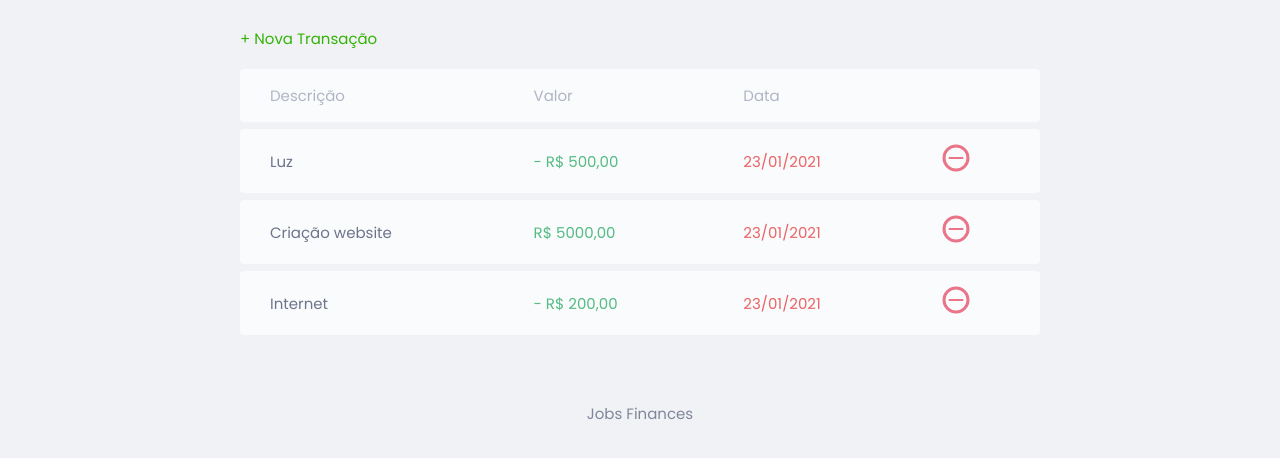
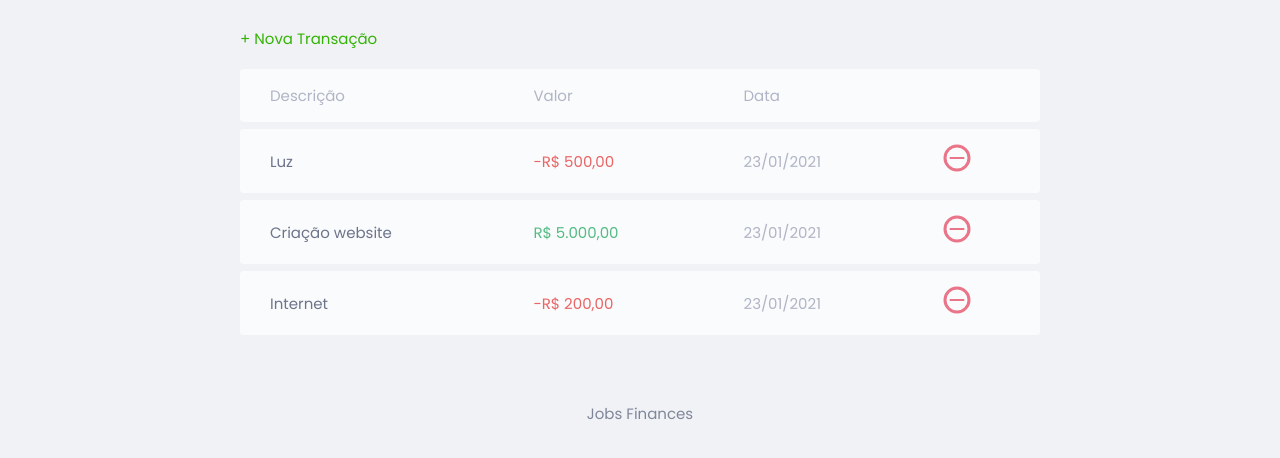
Before and after one commit to Zembrani/discover-1, a plain HTML site: page index.html in a window 1280 px wide. Shown: the part 230-688 px from the top of the page. Drawn offline with Linux system fonts and the light colour scheme.

Commit message:
Discover 1 - iniciando JS

```diff
--- a/index.html
+++ b/index.html
@@ -7,7 +7,9 @@
     <meta name="viewport" content="width=device-width, initial-scale=1.0">
     <title>Jobs Finances</title>
     <link rel="stylesheet" href="./style.css">
-    <link href="https://fonts.googleapis.com/css2?family=Poppins:ital,wght@0,100;0,400;0,700;1,100;1,400;1,700&display=swap" rel="stylesheet">
+    <link
+        href="https://fonts.googleapis.com/css2?family=Poppins:ital,wght@0,100;0,400;0,700;1,100;1,400;1,700&display=swap"
+        rel="stylesheet">
     <link rel="preconnect" href="https://fonts.gstatic.com">
 </head>
 
@@ -44,9 +46,7 @@
         <section id="transaction">
             <h2 class="sr-only">Transações</h2>
 
-            <a href="#"
-            onClick="Modal.open()"
-            class="button new">+ Nova Transação</a>
+            <a href="#" onClick="Modal.open()" class="button new">+ Nova Transação</a>
 
             <table id="data-table">
                 <thead>
@@ -57,31 +57,7 @@
                         <th></th>
                     </tr>
                 </thead>
-                <tbody>
-                    <tr>
-                        <td class="description">Luz</td>
-                        <td class="income">- R$ 500,00</td>
-                        <td class="date">23/01/2021</td>
-                        <td>
-                            <img src="./assets/minus.svg" alt="Imagem de remover dividendo">
-                        </td>
-                    </tr>
-                    <tr>
-                        <td class="description">Criação website</td>
-                        <td class="income">R$ 5000,00</td>
-                        <td class="date">23/01/2021</td>
-                        <td>
-                            <img src="./assets/minus.svg" alt="Imagem de remover dividendo">
-                        </td>
-                    </tr>
-                    <tr>
-                        <td class="description">Internet</td>
-                        <td class="income">- R$ 200,00</td>
-                        <td class="date">23/01/2021</td>
-                        <td>
-                            <img src="./assets/minus.svg" alt="Imagem de remover dividendo">
-                        </td>
-                    </tr>
+                <tbody id="table-transactions">
                 </tbody>
             </table>
         </section>
@@ -89,51 +65,29 @@
 
     <div id="modal-overlay" class="modal-overlay">
         <div class="modal">
-                <div class="form">
-            <h2>Nova transação</h2>
+            <div class="form">
+                <h2>Nova transação</h2>
                 <form action="">
                     <div class="input-group">
-                        <label class="sr-only"
-                            for="description">Descrição
+                        <label class="sr-only" for="description">Descrição
                         </label>
-                        <input
-                        type="text"
-                        id="description"
-                        name="description"
-                        placeholder="Descrição"
-                        />
+                        <input type="text" id="description" name="description" placeholder="Descrição" />
                     </div>
                     <div class="input-group">
-                        <label class="sr-only"
-                            for="amount">Valor
+                        <label class="sr-only" for="amount">Valor
                         </label>
-                        <input
-                        type="number"
-                        step="0.01"
-                        id="amount"
-                        name="amount"
-                        placeholder="0,00"
-                        />
-                        <small class="help">Use o sinal - {negativo} para despesas e , {vírgula}para casas decimais.</small>
+                        <input type="number" step="0.01" id="amount" name="amount" placeholder="0,00" />
+                        <small class="help">Use o sinal - {negativo} para despesas e , {vírgula}para casas
+                            decimais.</small>
                     </div>
                     <div class="input-group">
-                        <label class="sr-only"
-                            for="data">Data
+                        <label class="sr-only" for="data">Data
                         </label>
-                        <input
-                        type="date"
-                        step="0.01"
-                        id="data"
-                        name="data"
-                        placeholder="01/01/2021"
-                        />
+                        <input type="date" step="0.01" id="data" name="data" placeholder="01/01/2021" />
                     </div>
 
                     <div class="input-group actions">
-                        <a href="#"
-                        class="button cancel"
-                        onclick="Modal.close()"
-                        >Cancelar</a>
+                        <a href="#" class="button cancel" onclick="Modal.close()">Cancelar</a>
                         <button>Salvar</button>
                     </div>
                 </form>
@@ -141,18 +95,11 @@
         </div>
     </div>
 
-    <footer><p>Jobs Finances</p></footer>
+    <footer>
+        <p>Jobs Finances</p>
+    </footer>
 
-    <script>
-        const Modal = {
-            open() {
-                document.getElementById('modal-overlay').classList.add('active');
-            },
-            close() {
-                document.getElementById('modal-overlay').classList.remove('active');
-            }
-        }
-    </script>
+    <script src="./scripts.js"></script>
 </body>
 
 </html>
--- /dev/null
+++ b/scripts.js
@@ -0,0 +1,87 @@
+const Modal = {
+    // ver para utilizar toggle
+    open() {
+        document.getElementById('modal-overlay').classList.add('active');
+    },
+    close() {
+        document.getElementById('modal-overlay').classList.remove('active');
+    }
+}
+
+const transactions = [
+    {
+        id: 1,
+        description: 'Luz',
+        amount: -50000,
+        date: '23/01/2021'
+    },
+    {
+        id: 2,
+        description: 'Criação website',
+        amount: 500000,
+        date: '23/01/2021'
+    },
+    {
+        id: 3,
+        description: 'Internet',
+        amount: -20000,
+        date: '23/01/2021'
+    }
+]
+
+const Transaction = {
+    incomes() {
+
+    },
+    expenses() {
+
+    },
+    total() {
+
+    }
+}
+
+const Utils = {
+    formatCurrency(value) {
+        const signal = Number(value) < 0 ? "-" : "";
+
+        value = String(value).replace(/\D/g, "");
+
+        value = Number(value) / 100
+
+        value = value.toLocaleString("pt-BR", {
+            style: "currency",
+            currency: "BRL"
+        })
+
+        return signal + value;
+    }
+}
+
+const DOM = {
+    transactionContainer: document.getElementById('table-transactions'),
+
+    addTransaction(transaction) {
+        const tr = document.createElement('tr');
+        tr.innerHTML = DOM.innerHTMLTransaction(transaction)
+        console.log(tr.innerHTML);
+
+        DOM.transactionContainer.appendChild(tr)
+    },
+    innerHTMLTransaction({amount, date, description}) {
+        const CSSclass = amount > 0 ? "income" : "expense"
+
+        amount = Utils.formatCurrency(amount)
+
+        return `
+            <td class="description">${description}</td>
+            <td class="${CSSclass}">${amount}</td>
+            <td class="date">${date}</td>
+            <td>
+                <img src="./assets/minus.svg" alt="Imagem de remover dividendo">
+            </td>
+        `;
+    }
+}
+
+transactions.forEach((transaction) => (DOM.addTransaction(transaction)));
--- a/style.css
+++ b/style.css
@@ -206,8 +206,8 @@ td.income {
     color: #12a454;
 }
 
-td.date {
-    color: #e92929
+td.expense {
+    color: #e92929;
 }
 
 /* Modal */
```
